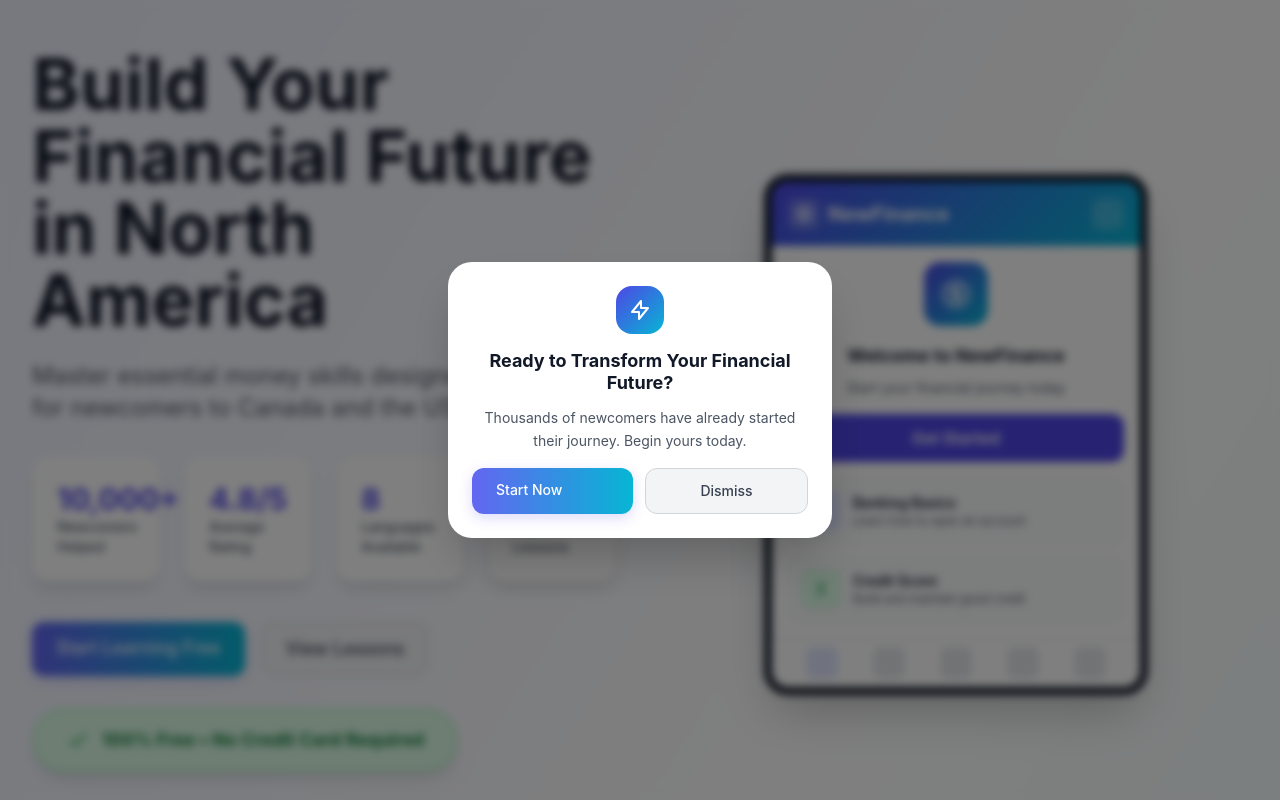
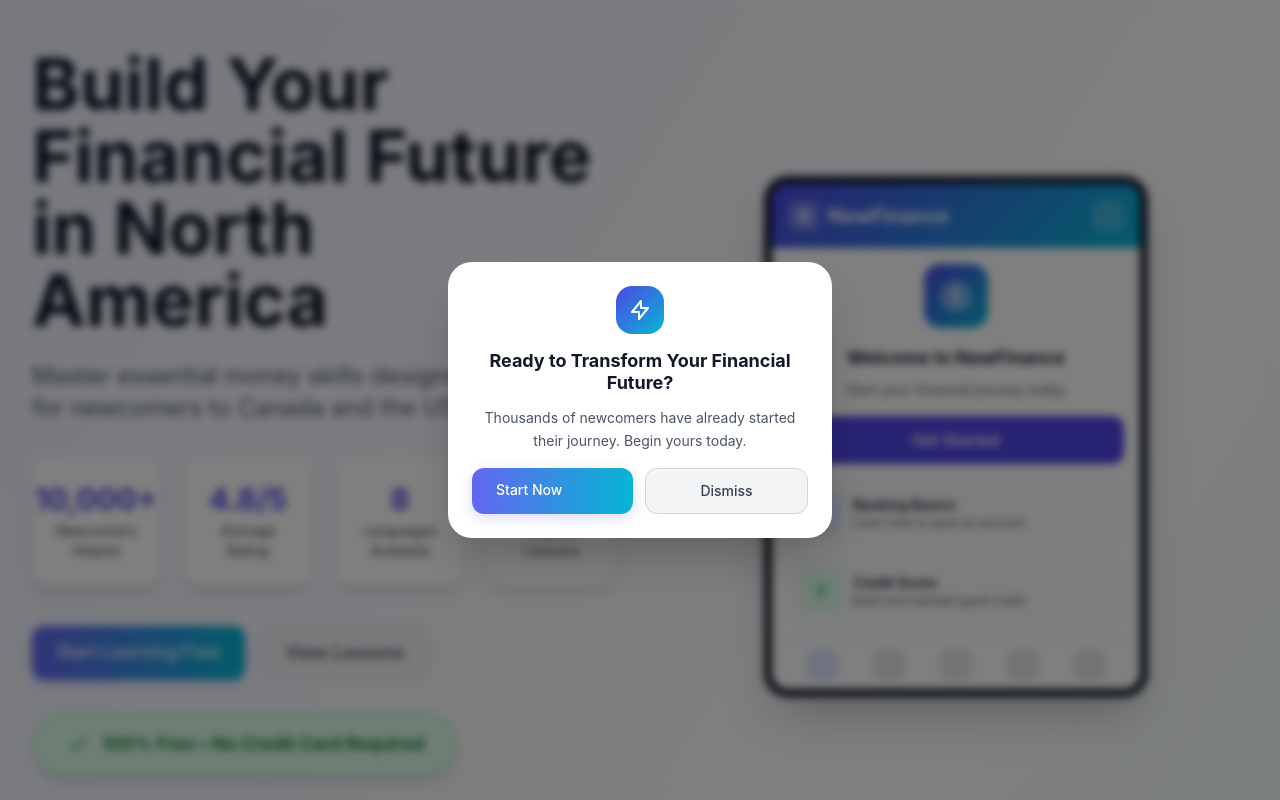
Before and after one commit to blueecho249-coder/immigrant-finance-app, a React (Vite) app: page / in a window 1280 px wide. Shown: the top 800 px of the page. Built offline with nearby package versions, Linux system fonts and the light colour scheme.

Commit message:
fix stats section overflow and equal box sizing

```diff
--- a/src/pages/LandingPage.jsx
+++ b/src/pages/LandingPage.jsx
@@ -258,9 +258,9 @@ export default function LandingPage({ language, onLanguageChange }) {
                   {/* Stats Section */}
                   <div className="mb-10 grid grid-cols-2 gap-4 max-w-sm mx-auto">
                     {t.stats.map((stat, index) => (
-                      <div key={index} className="bg-white rounded-2xl p-4 shadow-lg border border-gray-100">
-                        <div className="text-2xl font-bold text-indigo-600">{stat.number}</div>
-                        <div className="text-sm text-gray-600 font-medium">{stat.label}</div>
+                      <div key={index} className="bg-white rounded-2xl p-4 shadow-lg border border-gray-100 overflow-hidden flex flex-col justify-center items-center min-h-[80px]">
+                        <div className="text-lg md:text-xl font-bold text-indigo-600 text-center leading-tight">{stat.number}</div>
+                        <div className="text-xs md:text-sm text-gray-600 font-medium text-center leading-tight mt-1">{stat.label}</div>
                       </div>
                     ))}
                   </div>
@@ -392,9 +392,9 @@ export default function LandingPage({ language, onLanguageChange }) {
                 {/* Stats Section */}
                 <div className="mb-10 grid grid-cols-2 lg:grid-cols-4 gap-6">
                   {t.stats.map((stat, index) => (
-                    <div key={index} className="bg-white rounded-2xl p-6 shadow-lg border border-gray-100">
-                      <div className="text-3xl font-bold text-indigo-600">{stat.number}</div>
-                      <div className="text-sm text-gray-600 font-medium">{stat.label}</div>
+                    <div key={index} className="bg-white rounded-2xl p-6 shadow-lg border border-gray-100 overflow-hidden flex flex-col justify-center items-center min-h-[100px]">
+                      <div className="text-xl md:text-2xl lg:text-3xl font-bold text-indigo-600 text-center leading-tight">{stat.number}</div>
+                      <div className="text-xs md:text-sm text-gray-600 font-medium text-center leading-tight mt-1">{stat.label}</div>
                     </div>
                   ))}
                 </div>
```
